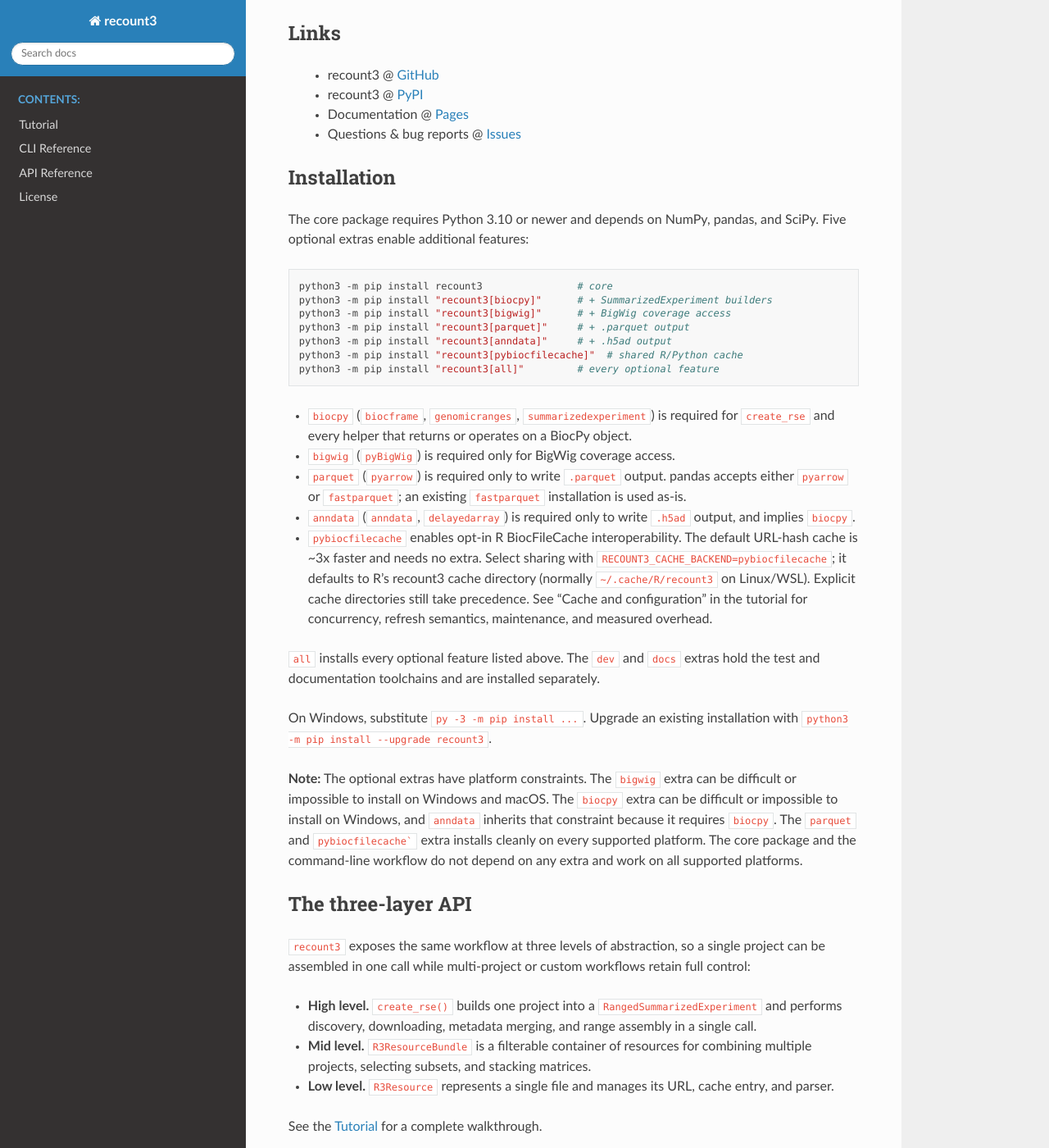
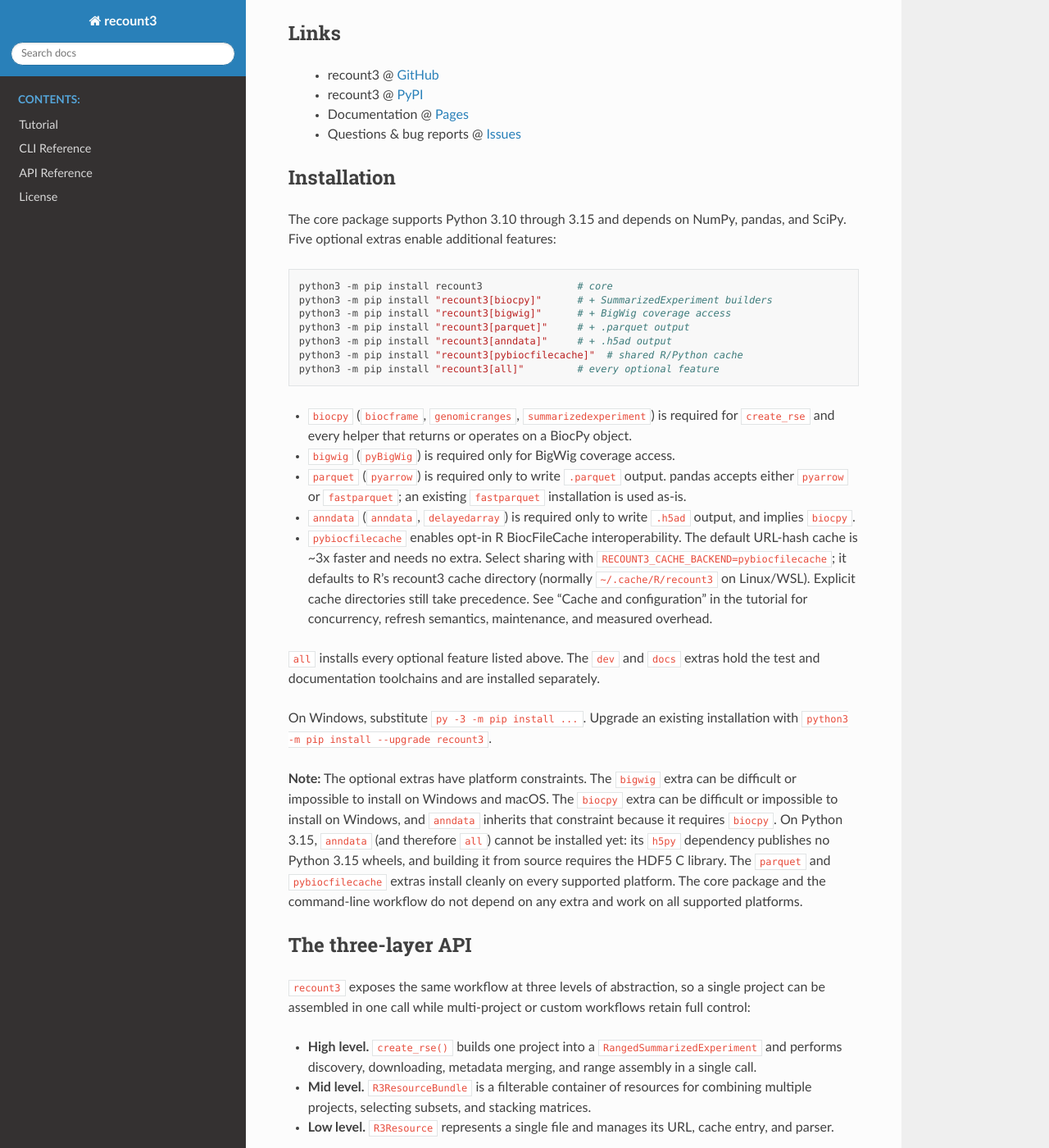
Before and after one commit to MoseleyBioinformaticsLab/recount3, a Sphinx documentation site: the page built from docs/index.rst, in a window 1280 px wide and 1400 px high, scrolled down 1021 px. Shown: the whole window at 82% size. Built offline with Sphinx 7.4.7 and the Read the Docs theme 3.1.0, drawn with Linux system fonts in a browser that asks for light colours.

Commit message:
feat(recount3): support Python 3.15 and pandas 3
pandas 2 publishes no Python 3.15 wheels, so allow pandas 3 with
pandas>=2.2.2,<4.0. The floor is 2.2.2, the first release that supports
NumPy 2. Render blank metadata cells the same way on both pandas major
versions, so discovery no longer raises on a blank file_source or
project_home and a blank junction rail ID still reads as "<NA>".

Add Python 3.15 to the classifiers and to CI on Linux, macOS, and
Windows. The 3.15 jobs omit the anndata extra, whose h5py dependency has
no 3.15 wheels yet, and the coverage job is pinned to 3.14, the newest
version where every extra installs. Document the supported range and the
anndata limitation in the README, tutorial, and CONTRIBUTING.rst.

````diff
--- a/README.rst
+++ b/README.rst
@@ -73,8 +73,8 @@
 Installation
 ~~~~~~~~~~~~
 
-The core package requires Python 3.10 or newer and depends on NumPy, pandas,
-and SciPy. Five optional extras enable additional features:
+The core package supports Python 3.10 through 3.15 and depends on NumPy,
+pandas, and SciPy. Five optional extras enable additional features:
 
 .. code:: bash
 
@@ -112,10 +112,13 @@
 **Note:** The optional extras have platform constraints. The ``bigwig`` extra
 can be difficult or impossible to install on Windows and macOS. The ``biocpy``
 extra can be difficult or impossible to install on Windows, and ``anndata``
-inherits that constraint because it requires ``biocpy``. The ``parquet`` and
-``pybiocfilecache``` extra installs cleanly on every supported platform. The
-core package and the command-line workflow do not depend on any extra and work
-on all supported platforms.
+inherits that constraint because it requires ``biocpy``. On Python 3.15,
+``anndata`` (and therefore ``all``) cannot be installed yet: its ``h5py``
+dependency publishes no Python 3.15 wheels, and building it from source
+requires the HDF5 C library. The ``parquet`` and ``pybiocfilecache`` extras
+install cleanly on every supported platform. The core package and the
+command-line workflow do not depend on any extra and work on all supported
+platforms.
 
 
 The three-layer API
--- a/pyproject.toml
+++ b/pyproject.toml
@@ -8,7 +8,7 @@
 description = "API and CLI to discover, download, and assemble recount3 resources."
 dependencies = [
   "numpy>=2.0,<3.0",
-  "pandas>=2.2,<3.0",
+  "pandas>=2.2.2,<4.0",
   "scipy>=1.13,<2.0",
 ]
 readme = { file = "README.rst", content-type = "text/x-rst" }
@@ -44,6 +44,7 @@
   "Programming Language :: Python :: 3.12",
   "Programming Language :: Python :: 3.13",
   "Programming Language :: Python :: 3.14",
+  "Programming Language :: Python :: 3.15",
   "Typing :: Typed",
 ]
 
````
Also changed, not shown: CHANGELOG.rst (+25 -0 lines), CONTRIBUTING.rst (+7 -6 lines), docs/tutorial.rst (+5 -3 lines), 10 other files.
